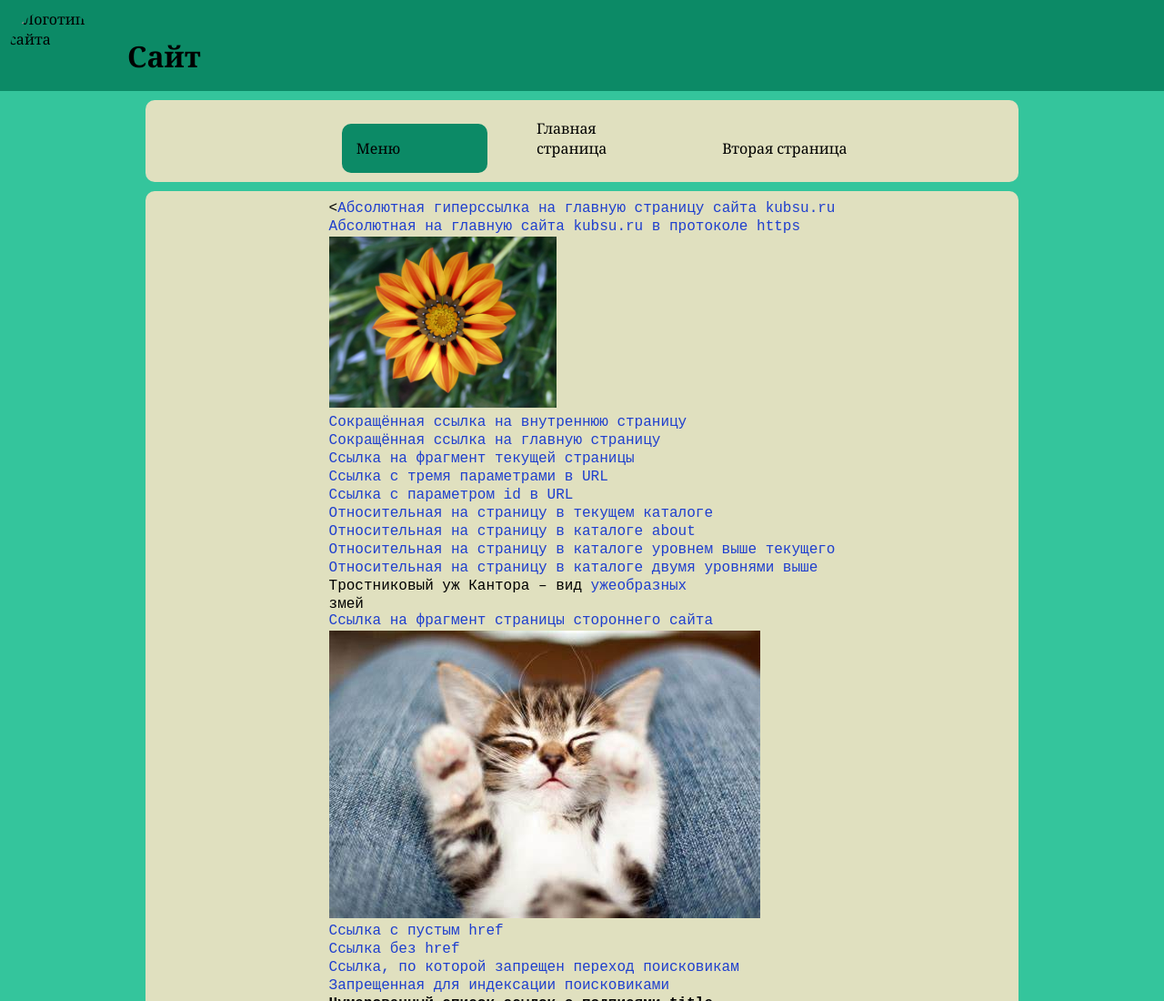
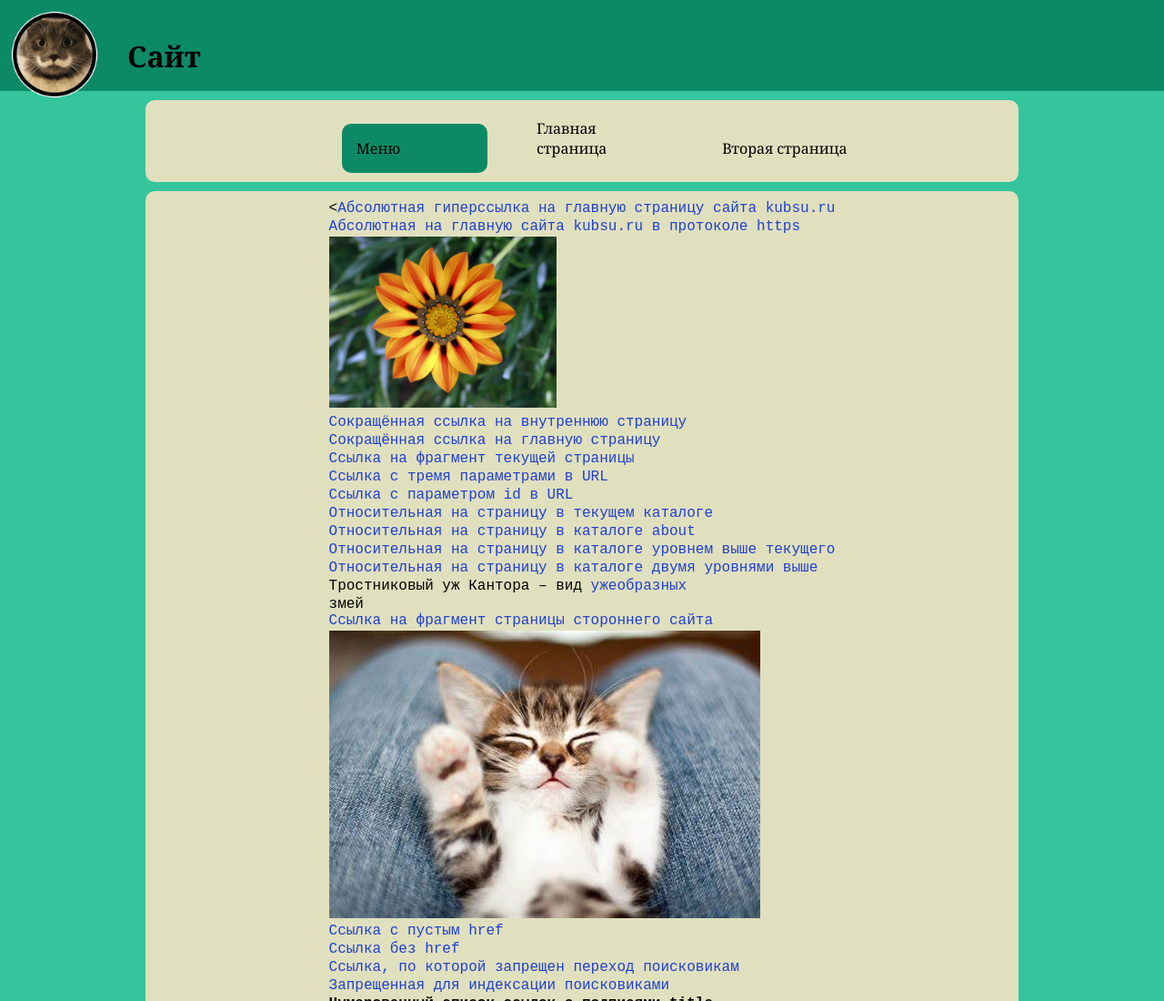
Before and after one commit to formleszs/third, a plain HTML site: page index.html in a window 1280 px wide. Shown: the top 1100 px of the page at 91% size. Drawn offline with Linux system fonts and the light colour scheme.

Commit message:
Update index.html

```diff
--- a/index.html
+++ b/index.html
@@ -9,7 +9,7 @@
 <body>
     <header class="head">
         <div class="head_logo">
-            <img class ="logo" width="150" src="logo.jpg" alt="Логотип сайта"/>
+            <img class ="logo" width="150" src="logo.png" alt="Логотип сайта"/>
         </div>
         <div class=""head_text>
             <h1 class="text">
```
